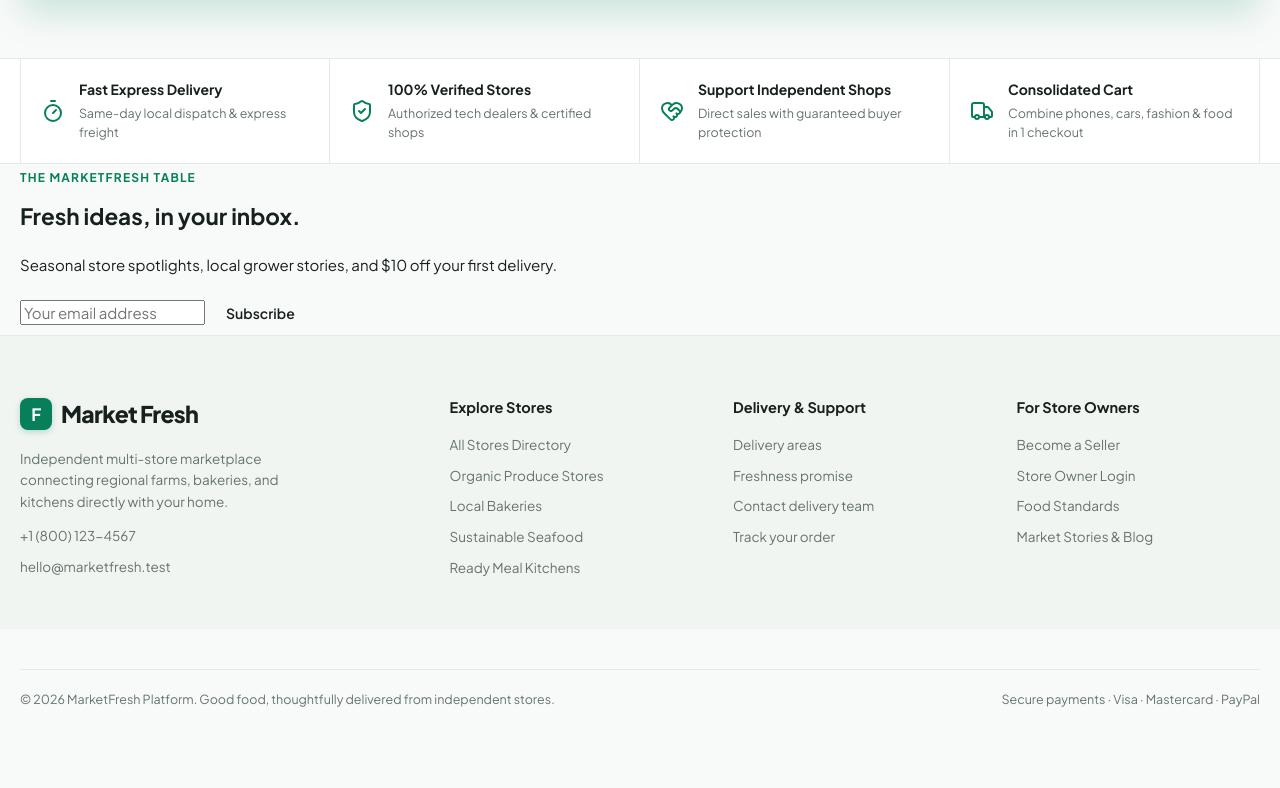
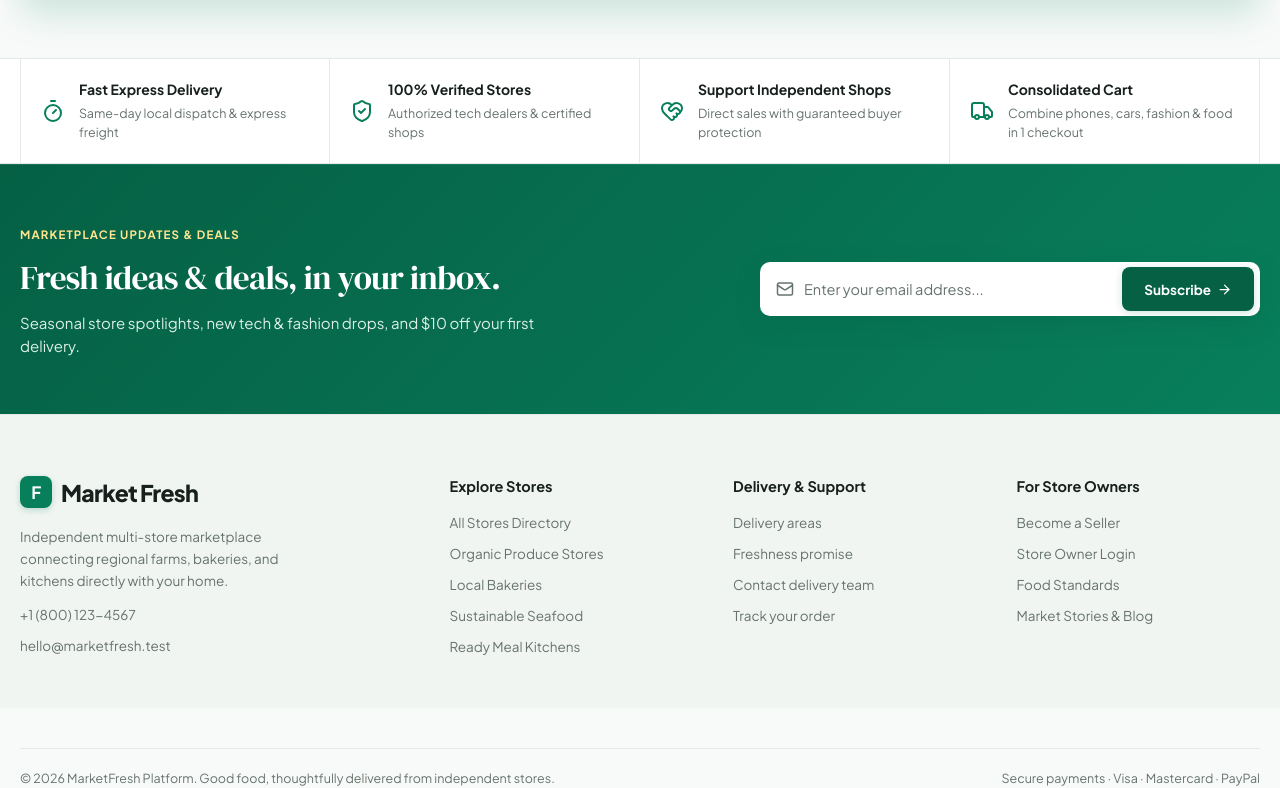
Before and after one commit to raberngbek/market-ui, a React (Vite) app: page / in a window 1280 px wide. Shown: the part 4057-4845 px from the top of the page. Before the commit the page ends 4767 px from the top, so only its background shows below. Built offline with nearby package versions, Linux system fonts and the light colour scheme; no server answers; a web font is replaced by a local one.

Commit message:
Fix newsletter email subscription input styling, gradient banner, and icon wrapper

```diff
--- a/src/App.jsx
+++ b/src/App.jsx
@@ -368,10 +368,10 @@ function Footer() {
     <footer className="site-footer">
       <section className="newsletter">
         <div className="container newsletter-inner">
-          <div>
-            <span className="eyebrow">THE MARKETFRESH TABLE</span>
-            <h2>Fresh ideas, in your inbox.</h2>
-            <p>Seasonal store spotlights, local grower stories, and $10 off your first delivery.</p>
+          <div className="newsletter-copy">
+            <span className="eyebrow">MARKETPLACE UPDATES & DEALS</span>
+            <h2>Fresh ideas & deals, in your inbox.</h2>
+            <p>Seasonal store spotlights, new tech & fashion drops, and $10 off your first delivery.</p>
           </div>
           <NewsletterForm />
         </div>
--- a/src/components/NewsletterForm.jsx
+++ b/src/components/NewsletterForm.jsx
@@ -1,7 +1,42 @@
 import { useState } from 'react';
+import { Mail, CheckCircle2, ArrowRight } from 'lucide-react';
 
 export default function NewsletterForm() {
   const [email, setEmail] = useState('');
   const [success, setSuccess] = useState(false);
-  return <form className="newsletter-form" onSubmit={(e) => { e.preventDefault(); if (/^\S+@\S+\.\S+$/.test(email)) setSuccess(true); }}><input aria-label="Email address" required type="email" placeholder="Your email address" value={email} onChange={(e) => setEmail(e.target.value)}/><button className="button dark" type="submit">{success ? 'You\'re on the list' : 'Subscribe'}</button></form>;
+
+  const handleSubmit = (e) => {
+    e.preventDefault();
+    if (/^\S+@\S+\.\S+$/.test(email)) {
+      setSuccess(true);
+      setEmail('');
+    }
+  };
+
+  return (
+    <form className="newsletter-form" onSubmit={handleSubmit}>
+      <div className="newsletter-input-wrap">
+        <Mail size={18} className="newsletter-icon" />
+        <input
+          aria-label="Email address"
+          required
+          type="email"
+          placeholder="Enter your email address..."
+          value={email}
+          onChange={(e) => setEmail(e.target.value)}
+        />
+      </div>
+      <button className="button primary newsletter-submit-btn" type="submit">
+        {success ? (
+          <span style={{ display: 'inline-flex', alignItems: 'center', gap: '6px' }}>
+            <CheckCircle2 size={16} /> Subscribed!
+          </span>
+        ) : (
+          <span style={{ display: 'inline-flex', alignItems: 'center', gap: '6px' }}>
+            Subscribe <ArrowRight size={15} />
+          </span>
+        )}
+      </button>
+    </form>
+  );
 }
--- a/src/styles/global.css
+++ b/src/styles/global.css
@@ -300,6 +300,17 @@ textarea:focus-visible {
   color: var(--color-primary);
 }
 
+.button.dark {
+  color: #FFFFFF;
+  background-color: var(--color-text-primary);
+  border-color: var(--color-text-primary);
+}
+
+.button.dark:hover:not(:disabled) {
+  background-color: #000000;
+  border-color: #000000;
+}
+
 .icon-button {
   display: grid;
   place-items: center;
@@ -3054,6 +3065,116 @@ textarea:focus-visible {
   transform: translateY(-2px);
 }
 
+/* ==========================================================================
+   NEWSLETTER & EMAIL SUBSCRIPTION SECTION
+   ========================================================================== */
+.newsletter {
+  color: #FFFFFF;
+  background: linear-gradient(135deg, #056044 0%, #087F5B 100%);
+  padding: 56px 0;
+  border-top: 1px solid rgba(255, 255, 255, 0.08);
+}
+
+.newsletter-inner {
+  display: flex;
+  justify-content: space-between;
+  align-items: center;
+  gap: 36px;
+  flex-wrap: wrap;
+}
+
+.newsletter-copy {
+  max-width: 520px;
+}
+
+.newsletter .eyebrow {
+  color: #FFE58F;
+  margin-bottom: 8px;
+  font-size: 11.5px;
+  font-weight: 700;
+  letter-spacing: 0.1em;
+}
+
+.newsletter h2 {
+  font-family: var(--font-display);
+  font-size: clamp(26px, 2.6vw, 36px);
+  font-weight: 400;
+  margin: 0 0 8px;
+  color: #FFFFFF;
+  letter-spacing: -0.02em;
+}
+
+.newsletter p {
+  color: #DBEFE6;
+  font-size: 15px;
+  line-height: 1.55;
+  margin: 0;
+}
+
+/* Newsletter Form Container: Integrated White Card / Pill */
+.newsletter-form {
+  display: flex;
+  align-items: center;
+  gap: 8px;
+  width: min(500px, 100%);
+  background: #FFFFFF;
+  padding: 5px 6px 5px 16px;
+  border-radius: var(--radius-md);
+  box-shadow: 0 8px 24px rgba(5, 96, 68, 0.22);
+}
+
+.newsletter-input-wrap {
+  display: flex;
+  align-items: center;
+  gap: 10px;
+  flex: 1;
+  min-width: 0;
+}
+
+.newsletter-icon {
+  color: var(--color-text-secondary);
+  flex-shrink: 0;
+}
+
+.newsletter-form input {
+  flex: 1;
+  min-width: 0;
+  height: 44px;
+  border: 0;
+  outline: 0;
+  background: transparent;
+  font-size: 14.5px;
+  color: var(--color-text-primary);
+  font-family: var(--font-primary);
+  padding: 0;
+}
+
+.newsletter-form input::placeholder {
+  color: var(--color-text-secondary);
+}
+
+.newsletter-submit-btn,
+.newsletter-form .button {
+  height: 44px;
+  min-height: 44px;
+  padding: 0 22px;
+  border-radius: calc(var(--radius-md) - 2px);
+  background: var(--color-primary-dark);
+  color: #FFFFFF;
+  font-weight: 700;
+  font-size: 13.5px;
+  white-space: nowrap;
+  flex-shrink: 0;
+  transition: all 0.2s ease;
+  border: 0;
+}
+
+.newsletter-submit-btn:hover,
+.newsletter-form .button:hover {
+  background: #03422F;
+  box-shadow: 0 4px 12px rgba(3, 66, 47, 0.3);
+}
+
 /* Footer Section */
 .footer-main {
   padding: 60px 0 40px;
@@ -3409,6 +3530,29 @@ textarea:focus-visible {
   .quick-view > div {
     padding: 20px;
   }
+
+  .newsletter {
+    padding: 38px 0;
+  }
+
+  .newsletter-inner {
+    flex-direction: column;
+    align-items: flex-start;
+    gap: 20px;
+  }
+
+  .newsletter-form {
+    width: 100%;
+    flex-direction: column;
+    align-items: stretch;
+    padding: 10px;
+    gap: 10px;
+  }
+
+  .newsletter-submit-btn,
+  .newsletter-form .button {
+    width: 100%;
+  }
 }
 
 /* Small Mobile (max-width: 480px) */
```
